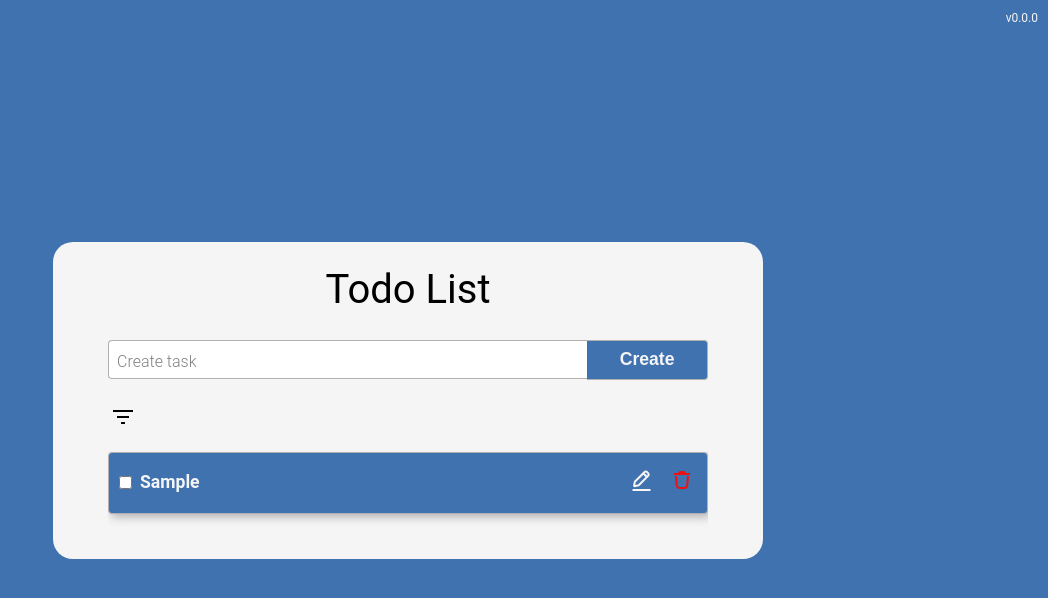
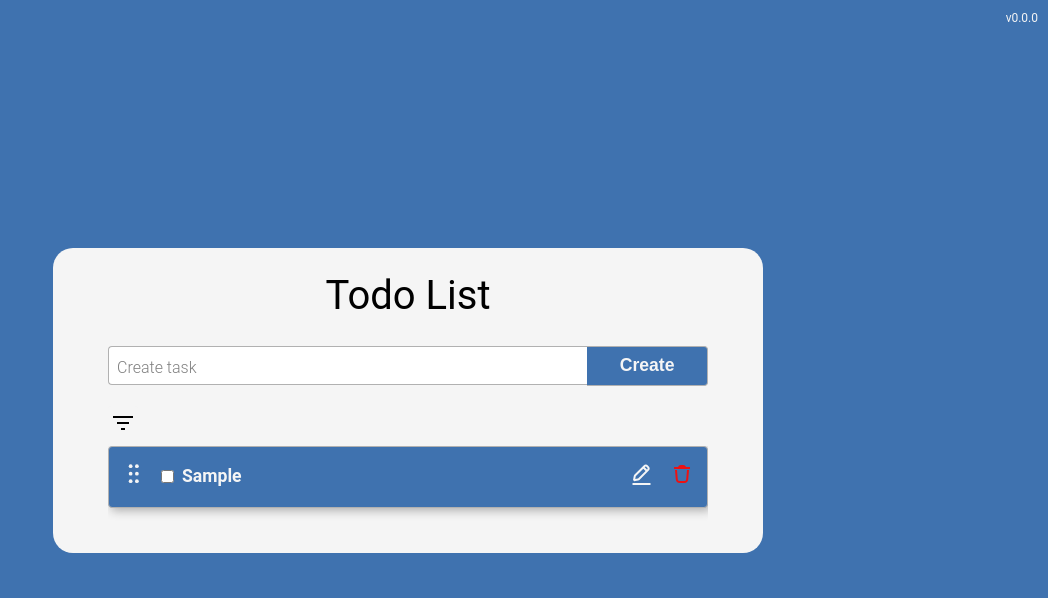
Before and after one commit to PotapenkoVadim/todo-list, a React (Vite) app: page / in a window 1280 px wide. Both pictures are taken after typing "Sample" into the empty fields and a click on the button "Create". Shown: the top 598 px of the page, without its empty margins (232-1280 px from the left). Built offline with nearby package versions, Linux system fonts and the light colour scheme.

Commit message:
feat(tasks-list-item): implement dnd tasks

```diff
--- a/package.json
+++ b/package.json
@@ -9,6 +9,8 @@
   },
   "dependencies": {
     "react": "^18.0.0",
+    "react-dnd": "^16.0.1",
+    "react-dnd-html5-backend": "^16.0.1",
     "react-dom": "^18.0.0",
     "zustand": "^4.0.0-rc.0"
   },
--- /dev/null
+++ b/src/data/enums/DndItem.ts
@@ -0,0 +1,3 @@
+export enum DndItem {
+  TASK = 'task'
+};
--- a/src/data/enums/index.ts
+++ b/src/data/enums/index.ts
@@ -1,2 +1,3 @@
 export * from './StorageKey';
 export * from './SortMode';
+export * from './DndItem';
--- a/src/data/helpers.ts
+++ b/src/data/helpers.ts
@@ -1,4 +1,5 @@
 import { SortMode } from './enums';
+import { Task } from './models';
 import { GenerateIDType } from './types';
 
 export const generateID: GenerateIDType = (): string => (
@@ -8,3 +9,14 @@ export const generateID: GenerateIDType = (): string => (
 export const sortArrayBy = <T>(array: Array<T>, field: string, mode: SortMode): Array<T> => (
   [...array].sort((prev, next) => prev[field] > next[field] ? mode : mode * -1)
 )
+
+export const changeOrderTasks = (tasks: Array<Task>, fromItemID: string, toItemID: string): Array<Task> => {
+  const fromIndex = tasks.findIndex((task) => task.id === fromItemID);
+  const toIndex = tasks.findIndex((task) => task.id === toItemID);
+
+  const updatedTasks = [...tasks];
+  updatedTasks.splice(fromIndex, 1);
+  updatedTasks.splice((fromIndex > toIndex) ? toIndex : toIndex, 0, tasks[fromIndex]);
+
+  return updatedTasks.map((item, index) => ({ ...item, order: index }));
+};
--- a/src/data/models/Todo.ts
+++ b/src/data/models/Todo.ts
@@ -7,6 +7,7 @@ export class Todo {
   public updateTask: (id: string, updatedTask: Task) => void;
   public removeTask: (id: string) => void;
   public sortTasks: (field: string, mode: SortMode) => void;
+  public changeOrderTask: (fromTaskID: string, toTaskID: string) => void;
   public init: () => void;
 
   constructor(model: Partial<Todo> = {}) {
--- a/src/data/stores/todo.store.ts
+++ b/src/data/stores/todo.store.ts
@@ -1,6 +1,6 @@
 import create from 'zustand';
 import { SortMode, StorageKeyEnum } from '../enums';
-import { sortArrayBy } from '../helpers';
+import { changeOrderTasks, sortArrayBy } from '../helpers';
 import updateLocalStorage from '../middlewares/update-local-storage';
 import { Task, Todo } from '../models';
 import { LocalStorageService } from '../services';
@@ -38,6 +38,12 @@ export const useTodoStore = create<Todo>(updateLocalStorage((set, get) => new To
     const { tasks } = get();
     const sortedTasks = sortArrayBy(tasks, field, mode);
 
-    set({ tasks: sortedTasks });
+    set({ tasks: sortedTasks.map((task, index) => Object.assign(task, {order: index})) });
+  },
+  changeOrderTask: (fromTaskID: string, toTaskID: string): void => {
+    const { tasks } = get();
+    const changedTask = changeOrderTasks(tasks, fromTaskID, toTaskID);
+
+    set({ tasks: changedTask });
   }
 })));
--- a/src/data/types/Icon.ts
+++ b/src/data/types/Icon.ts
@@ -2,7 +2,8 @@ export type IconVariant =
   | 'delete'
   | 'edit'
   | 'triangledown'
-  | 'filter';
+  | 'filter'
+  | 'draggble';
 
 export type IconColor =
   | 'black'
--- a/src/views/app/index.tsx
+++ b/src/views/app/index.tsx
@@ -1,3 +1,6 @@
+import { useEffect } from 'react';
+import { HTML5Backend } from 'react-dnd-html5-backend';
+import { DndProvider } from 'react-dnd';
 import styles from './index.module.scss';
 import { useTodoStore } from '../../data/stores/todo.store';
 import TaskForm from '../components/task-form/task-form';
@@ -7,7 +10,6 @@ import TasksList from '../components/tasks-list/tasks-list';
 import UpdateTaskModal from '../components/modals/update-task/update-task';
 import ConfirmationModal from '../components/modals/confirmation/confirmation';
 import configuration from '../../data/configuration';
-import { useEffect } from 'react';
 
 export default function App(): JSX.Element {
   const [tasks, createTask, init] = useTodoStore((state) => [state.tasks, state.createTask, state.init]);
@@ -25,6 +27,7 @@ export default function App(): JSX.Element {
   useEffect(() => init(), []);
 
   return (
+    <DndProvider backend={HTML5Backend}>
       <main className={styles['app']}>
         <span className={styles['app-version']}>v{configuration.version}</span>
         <h1 className={styles['app-title']}>{configuration.appName}</h1>
@@ -39,5 +42,6 @@ export default function App(): JSX.Element {
         <UpdateTaskModal />
         <ConfirmationModal />
       </main>
+    </DndProvider>
   );
 }
--- a/src/views/components/tasks-list/_item.tsx
+++ b/src/views/components/tasks-list/_item.tsx
@@ -1,3 +1,6 @@
+import { useEffect, useRef } from 'react';
+import { useDrag, useDrop } from 'react-dnd';
+import { DndItem } from '../../../data/enums';
 import { Task } from '../../../data/models';
 import { useConfirmationModalStore } from '../../../data/stores/confirmationModal.store';
 import { useTodoStore } from '../../../data/stores/todo.store';
@@ -8,9 +11,21 @@ import Icon from '../ui-kit/icon/icon';
 import styles from './tasks-list.module.scss';
 
 export default function TasksListItem({ task }: { task: Task }): JSX.Element {
-  const [updateTask, removeTask] = useTodoStore((state) => [state.updateTask, state.removeTask]);
+  const [updateTask, removeTask, changeOrderTask] = useTodoStore((state) => [state.updateTask, state.removeTask, state.changeOrderTask]);
   const [openUpdateTaskModal ] = useUpdateTaskModalStore((state) => [state.openModal]);
   const [openConfirmationModal, closeConfirmationModal] = useConfirmationModalStore((state) => [state.openModal, state.closeModal]);
+
+  const [{ isDragging }, drag, dragPreview] = useDrag(() => ({
+    type: DndItem.TASK,
+    item: task,
+    collect: (monitor) => ({ isDragging: !!monitor.isDragging() })
+  }));
+
+  const [_, drop] = useDrop(() => ({
+    accept: DndItem.TASK,
+    drop: (item: Task) => changeOrderTask(item.id, task.id),
+    collect: (monitor) => ({ isOver: !!monitor.isOver() })
+  }));
 
   const changeTaskStatus = () => updateTask(task.id, new Task({ ...task, isComplete: !task.isComplete }));
 
@@ -23,8 +38,21 @@ export default function TasksListItem({ task }: { task: Task }): JSX.Element {
     cancelAction: () => closeConfirmationModal()
   };
 
+  const ref = useRef<HTMLDivElement>(null);
+
+  useEffect(() => {
+    dragPreview(drop(ref));
+  }, [ref]);
+
   return (
-    <div className={styles['taskslist-item']}>
+    <div
+      className={`${styles['taskslist-item']} ${isDragging ? styles['taskslist-item__dragging'] : ''}`}
+      ref={ref} >
+      <div className={styles['taskslist-item-info']}>
+        <span className={styles['taskslist-item-draggble']} ref={drag}>
+          <Icon variant='draggble' color='white' />
+        </span>
+
         <FormCheckbox onChange={changeTaskStatus} checked={task.isComplete}>
           <span className={`
             ${styles['taskslist-item-title']}
@@ -33,6 +61,7 @@ export default function TasksListItem({ task }: { task: Task }): JSX.Element {
             {task.title}
           </span>
         </FormCheckbox>
+      </div>
 
       {!task.isComplete && (
         <div className={styles['taskslist-item-actions']}>
--- a/src/views/components/tasks-list/tasks-list.module.scss
+++ b/src/views/components/tasks-list/tasks-list.module.scss
@@ -5,11 +5,15 @@
     background-color: $main; color: $white; box-shadow: 3px 3px 10px $light-gray; display: flex; justify-content: space-between;
     align-items: center;
 
+    &-info { display: flex; align-items: center; gap: 12px; }
+    &-draggble { cursor: grabbing; }
     &-title { font-size: 1.1rem; font-weight: bold; user-select: none; }
     &-title_underline { text-decoration: line-through; }
     &-actions { display: flex; justify-content: space-around; align-items: center; gap: 10px; }
+
+    &__dragging { opacity: 0.5; }
   }
 
-  &-actions { position: sticky; top: 0; background-color: $white; z-index: 999; padding-bottom: 12px; }
+  &-actions { position: sticky; top: 0; background-color: $white; z-index: 999; }
   &-button { padding: 0; }
 }
--- a/src/views/components/ui-kit/icon/icon.module.scss
+++ b/src/views/components/ui-kit/icon/icon.module.scss
@@ -21,4 +21,5 @@
   &-edit { --bg-position: -230px -20px; }
   &-triangledown {--bg-position: -265px -55px;}
   &-filter {--bg-position: -682px -55px;}
+  &-draggble {--bg-position: -475px -55px;}
 }
```
Also changed, not shown: 1 other file (tests, documents, lock files or other folders). Lines whose indentation alone changed are shown as unchanged.
